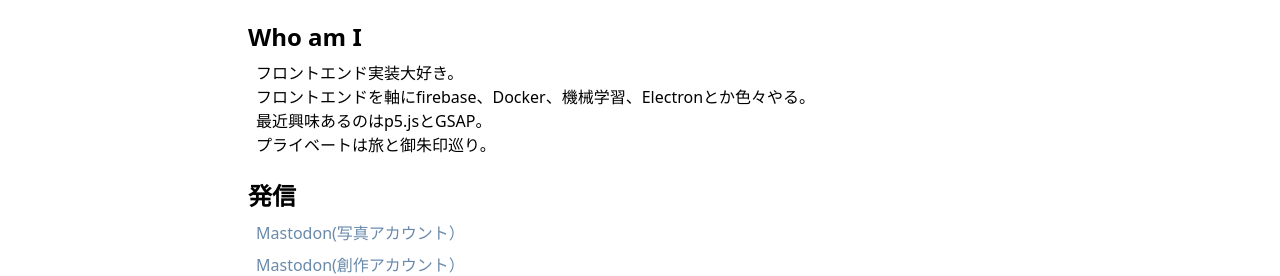
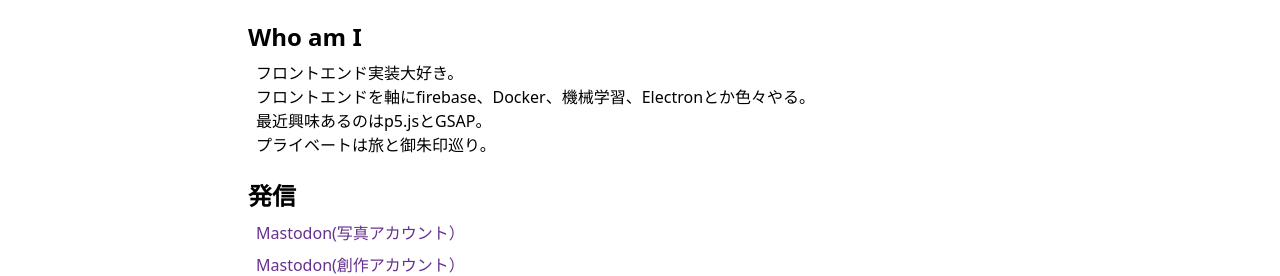
Before and after one commit to thetalemon/manasandbox, an Astro site: page / in a window 1280 px wide. Shown: the part 529-805 px from the top of the page. Built offline with nearby package versions, Linux system fonts and the light colour scheme; Astro itself is replaced by a stand-in of ours.

Commit message:
style: change link color

```diff
--- a/src/layouts/Layout.astro
+++ b/src/layouts/Layout.astro
@@ -79,11 +79,11 @@ const { title } = Astro.props;
   }
   a {
     text-decoration: none;
-    color: #698aab;
+    color: #65318e;
   }
   a:visited {
     text-decoration: none;
-    color: #59b9c6;
+    color: #007b43;
   }
   a:hover {
     opacity: 0.5;
```
